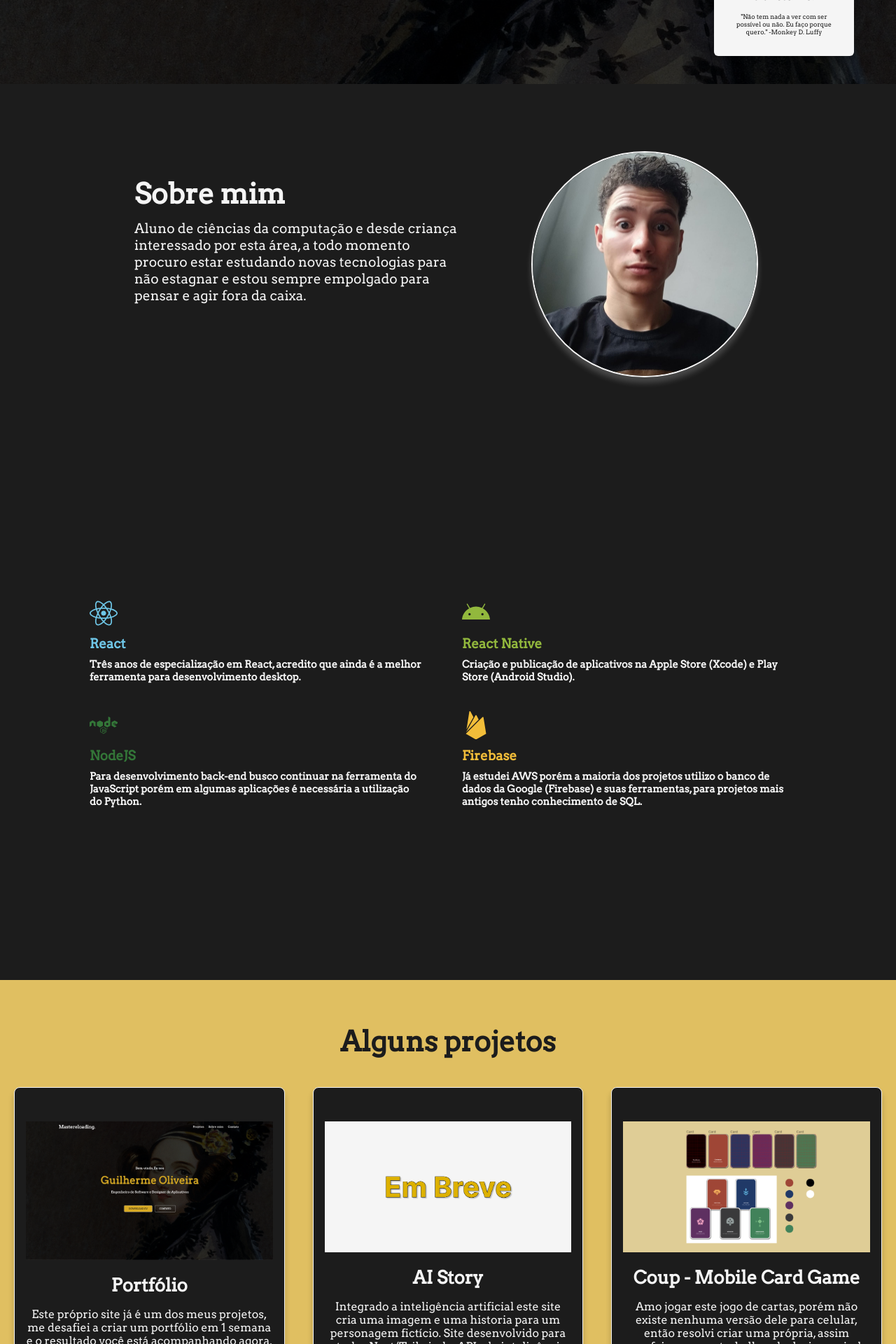
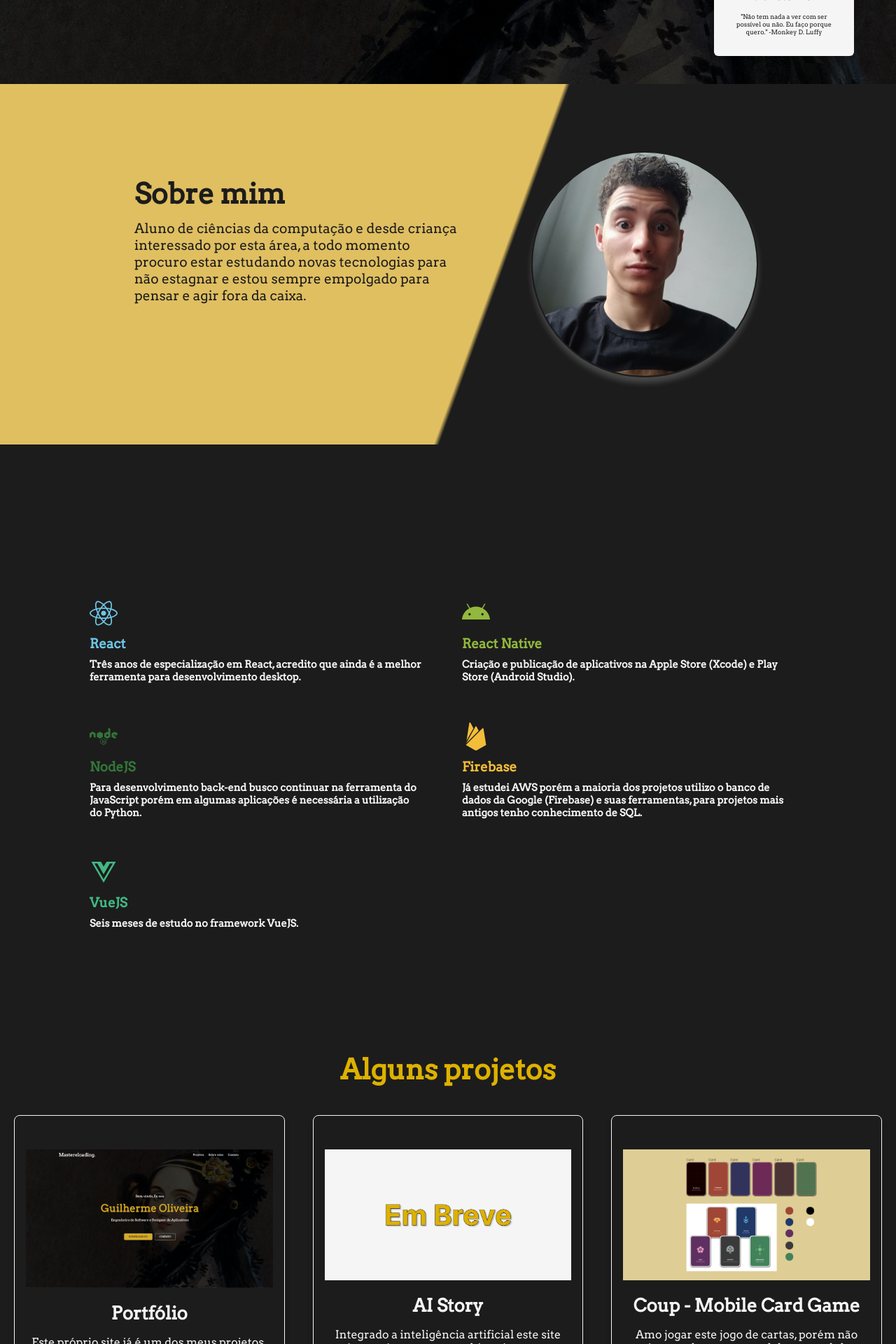
Before and after one commit to Mastereloading/guilherme-mastereloading, a React (Vite) app: page / in a window 1280 px wide. Shown: the part 680-2600 px from the top of the page at 70% size. Built offline with nearby package versions, Linux system fonts and the light colour scheme; no server answers.

Commit message:
Stylish pages

```diff
--- a/src/components/footer/styles.tsx
+++ b/src/components/footer/styles.tsx
@@ -2,7 +2,7 @@ import styled from 'styled-components'
 
 export const Container = styled.div`
   width: 100%;
-  padding: 3rem 0;
+  padding: 2.75rem 0;
   background-color: rgba(8, 8, 8);
 `
 
--- a/src/pages/about/styles.tsx
+++ b/src/pages/about/styles.tsx
@@ -7,6 +7,8 @@ export const Container = styled.div`
   grid-gap: 100px;
   margin: auto;
   padding: 6rem 8rem;
+  background-image: -webkit-linear-gradient(-20deg, ${colors.secondary} 55%, ${colors.black} 55.5%);
+
   .left {
     justify-content: center;
     width: 100%;
@@ -34,11 +36,11 @@ export const Container = styled.div`
     h1 {
       font-size: 2.5rem;
       padding: 0.8rem 0;
-      color: ${colors.white}
+      color: ${colors.black}
     };
     p {
       font-size: 1.2rem;
-      color: ${colors.white}
+      color: ${colors.black}
     }
   };
   .right {
@@ -49,7 +51,7 @@ export const Container = styled.div`
     margin: auto;
     .image {
       border-radius: 100%;
-      border: 2px solid ${colors.white};
+      border: 2px solid ${colors.black};
       box-shadow: 0 8px 8px rgba(255, 255, 255, 0.2);
       width: 70%;
       height: 70%;
--- a/src/pages/contact/ContactScreen.tsx
+++ b/src/pages/contact/ContactScreen.tsx
@@ -19,7 +19,7 @@ const Contact = () => {
     <div id='contact'>
       <Page>
         <Container>
-          <div className="text">
+          <div className="text" style={{ width: '80%' }}>
             <h1>
               Contato
             </h1>
--- a/src/pages/contact/styles.tsx
+++ b/src/pages/contact/styles.tsx
@@ -8,6 +8,10 @@ export const Container = styled.div`
   background: ${colors.secondary};
   padding: 5rem 12rem 0rem 12rem;
   margin: auto;
+  height: 40rem;
+  width: 100%;
+  background-image: -webkit-linear-gradient(-20deg, ${colors.black} 40%, ${colors.secondary} 40.5%);
+
   .text {
     display: flex;
     flex-direction: column;
@@ -15,11 +19,11 @@ export const Container = styled.div`
     h1 {
       font-size: 2.5rem;
       padding: 0.8rem 0;
-      color: ${colors.black}
+      color: ${colors.white}
     };
     p {
       font-size: 1.0rem;
-      color: ${colors.black}
+      color: ${colors.white}
     }
   };
   .form {
--- a/src/pages/projects/ProjectsScreen.tsx
+++ b/src/pages/projects/ProjectsScreen.tsx
@@ -33,7 +33,7 @@ const Projects = () => {
 
   return (
     <div id='projects'>
-      <Page>
+      <Page background='black'>
         <Container>
           <h1>Alguns projetos</h1>
           <div className="cards">
--- a/src/pages/projects/styles.tsx
+++ b/src/pages/projects/styles.tsx
@@ -12,7 +12,7 @@ export const Container = styled.div`
     grid-gap: 40px;
   };
   h1 {
-    color: ${colors.black};
+    color: ${colors.primary};
     padding 0rem 0 2.5rem 0;
     font-size: 2.5rem
   };
--- a/src/pages/tools/ToolsScreen.tsx
+++ b/src/pages/tools/ToolsScreen.tsx
@@ -1,5 +1,5 @@
 import Page from '../../components/page/Page'
-import { FaReact, FaAndroid, FaNode } from 'react-icons/fa'
+import { FaReact, FaAndroid, FaNode, FaVuejs } from 'react-icons/fa'
 import { SiFirebase } from 'react-icons/si'
 import { Container } from './styles'
 
@@ -30,6 +30,11 @@ const Tools = () => {
                 <h3 style={{ color: '#F2BD39' }}>Firebase</h3>
                 <h4>Já estudei AWS porém a maioria dos projetos utilizo o banco de dados da Google (Firebase) e suas ferramentas, para projetos mais antigos tenho conhecimento de SQL.</h4>
               </div>
+              <div className="icontext">
+                <FaVuejs size={40} style={{ color: '#42b883', marginBottom: '0.5rem' }} />
+                <h3 style={{ color: '#42b883' }}>VueJS</h3>
+                <h4>Seis meses de estudo no framework VueJS.</h4>
+              </div>
             </div>
           </div>
         </Container>
--- a/src/pages/tools/styles.tsx
+++ b/src/pages/tools/styles.tsx
@@ -23,7 +23,7 @@ export const Container = styled.div`
         font-size: 0.9rem
       };
       .icontext {
-        padding: 0rem 1rem 0 0;
+        padding: 0rem 1rem 1rem 0;
         width: 100%;
       };
     };
```
